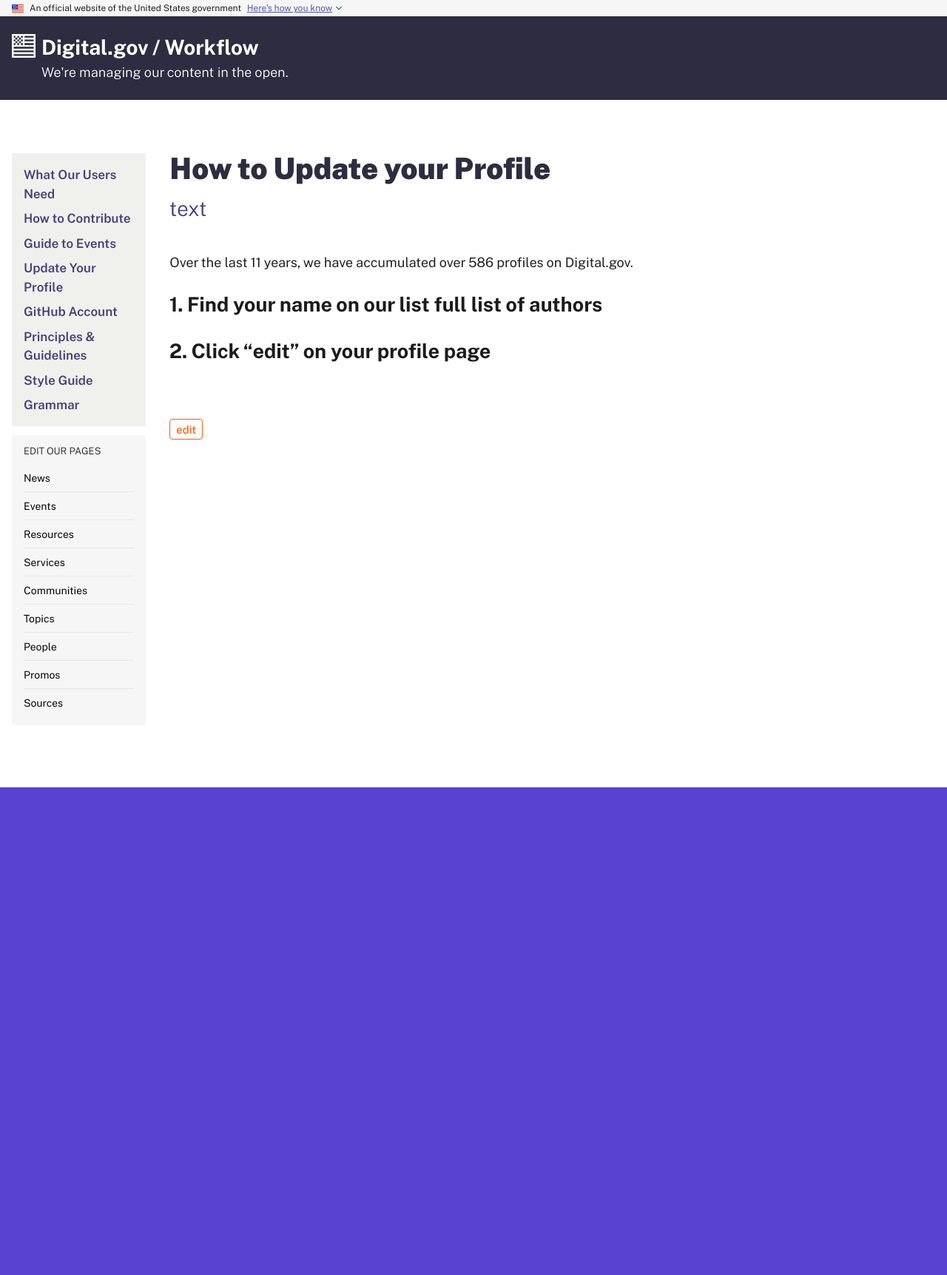
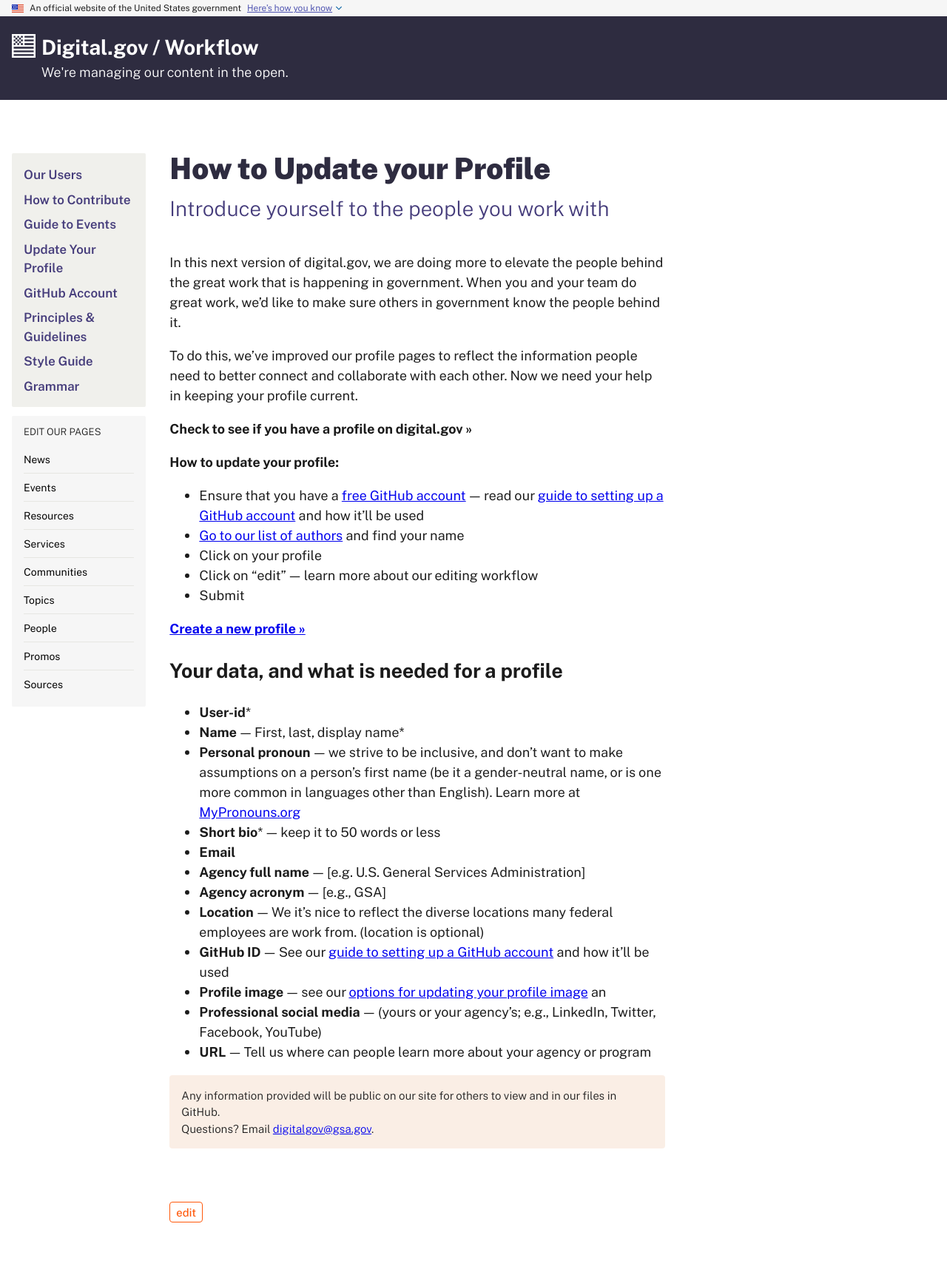
Before and after one commit to GSA/digitalgov-workflow, a Jekyll site: the page built from _docs/update-profile.md, in a window 1280 px wide. Shown: the whole page at 74% size. Built offline with Jekyll 4.4.1, drawn with Linux system fonts in a browser that asks for light colours; nearby versions of some CDN libraries; before the commit the page ends 1064 px from its top, so only the background shows below that.

```diff
--- a/_data/navigation.yml
+++ b/_data/navigation.yml
@@ -2,7 +2,7 @@
 # List links that should appear in navigation bar
 
 nav:
-  - text: "What Our Users Need"
+  - text: "Our Users"
     url: /user-needs/
   - text: "How to Contribute"
     url: /contribute/
--- a/_docs/update-profile.md
+++ b/_docs/update-profile.md
@@ -1,15 +1,41 @@
 ---
 layout: doc
 title: "How to Update your Profile"
-deck: "text"
+deck: "Introduce yourself to the people you work with"
 permalink: /update-profile/
 description:
 ---
 
-Over the last 11 years, we have accumulated over 586 profiles on Digital.gov.
+In this next version of digital.gov, we are doing more to elevate the people behind the great work that is happening in government. When you and your team do great work, we’d like to make sure others in government know the people behind it.
 
+To do this, we’ve improved our profile pages to reflect the information people need to better connect and collaborate with each other. Now we need your help in keeping your profile current.
 
-## 1. Find your name on our list full list of authors
+**Check to see if you have a profile on digital.gov »**
 
+**How to update your profile:**
+- Ensure that you have a [free GitHub account](https://github.com/) — read our [guide to setting up a GitHub account]({% link _docs/github-account.md %}) and how it'll be used
+- [Go to our list of authors](https://demo.digital.gov/authors/) and find your name
+- Click on your profile
+- Click on “edit” — learn more about our editing workflow
+- Submit
 
-## 2. Click "edit" on your profile page
+[**Create a new profile »**]({% link _pages/new/events.md %})
+
+## Your data, and what is needed for a profile
+- **User-id***
+- **Name** — First, last, display name*
+- **Personal pronoun** — we strive to be inclusive, and don’t want to make assumptions on a person’s first name (be it a gender-neutral name, or is one more common in languages other than English). Learn more at [MyPronouns.org](http://www.MyPronouns.org)
+- **Short bio*** — keep it to 50 words or less
+- **Email**
+- **Agency full name** — [e.g. U.S. General Services Administration]
+- **Agency acronym** — [e.g., GSA]
+- **Location** — We it's nice to reflect the diverse locations many federal employees are work from. (location is optional)
+- **GitHub ID** — See our [guide to setting up a GitHub account]({% link _docs/github-account.md %}) and how it'll be used
+- **Profile image** — see our [options for updating your profile image](#) an
+- **Professional social media** — (yours or your agency’s; e.g., LinkedIn, Twitter, Facebook, YouTube)
+- **URL** — Tell us where can people learn more about your agency or program
+
+{% note %}Any information provided will be public on our site for others to view and in our files in GitHub.
+
+Questions? Email [digitalgov@gsa.gov](mailto:digitalgov@gsa.gov).
+{% endnote %}
--- a/_plugins/jekyll_text.rb
+++ b/_plugins/jekyll_text.rb
@@ -7,7 +7,7 @@
       site = context.registers[:site]
       converter = site.find_converter_instance(::Jekyll::Converters::Markdown)
       output = converter.convert(super(context))
-      "<div class=\"font-sans-lg text-light\">#{converter.convert(output)}</div>"
+      "<div class=\"lead font-sans-lg text-light\">#{converter.convert(output)}</div>"
 
     end
 
@@ -26,7 +26,7 @@
       site = context.registers[:site]
       converter = site.find_converter_instance(::Jekyll::Converters::Markdown)
       output = converter.convert(super(context))
-      "<div class=\"font-sans-xs padding-2 radius-md bg-accent-warm-lightest text-light\">#{text}</div>"
+      "<div class=\"note font-sans-xs padding-2 radius-md bg-accent-warm-lightest text-light\">#{output}</div>"
 
     end
 
@@ -45,7 +45,7 @@
       site = context.registers[:site]
       converter = site.find_converter_instance(::Jekyll::Converters::Markdown)
       output = converter.convert(super(context))
-      "<div class=\"margin-top-6 border-top-1px border-base font-sans-2xs text-light\">#{output}</div>"
+      "<div class=\"footnote margin-top-6 border-top-1px border-base font-sans-2xs text-light\">#{output}</div>"
     end
 
   end
--- a/assets/sass/_uswds-theme-custom-styles.scss
+++ b/assets/sass/_uswds-theme-custom-styles.scss
@@ -19,3 +19,5 @@
 @include u-padding-right('05');
 ----------------------------------------
 */
+
+@import 'custom';
```
Also changed, not shown: _docs/editing-workflow.md (added, +20 -0 lines), _docs/user-needs.md (+7 -0 lines), assets/sass/_custom.scss (added, +13 -0 lines), assets/css/styles.css, 1 other file.
